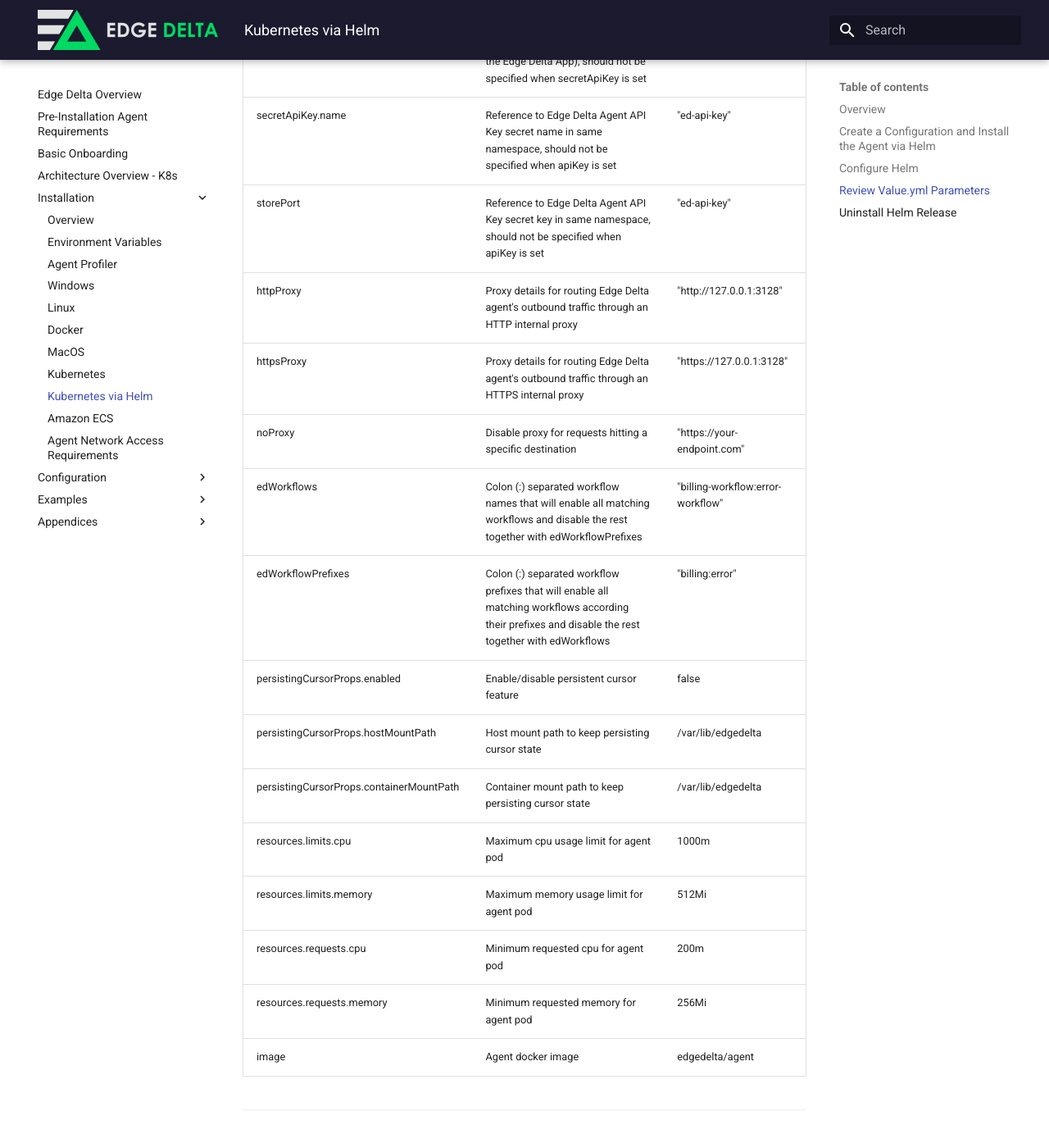
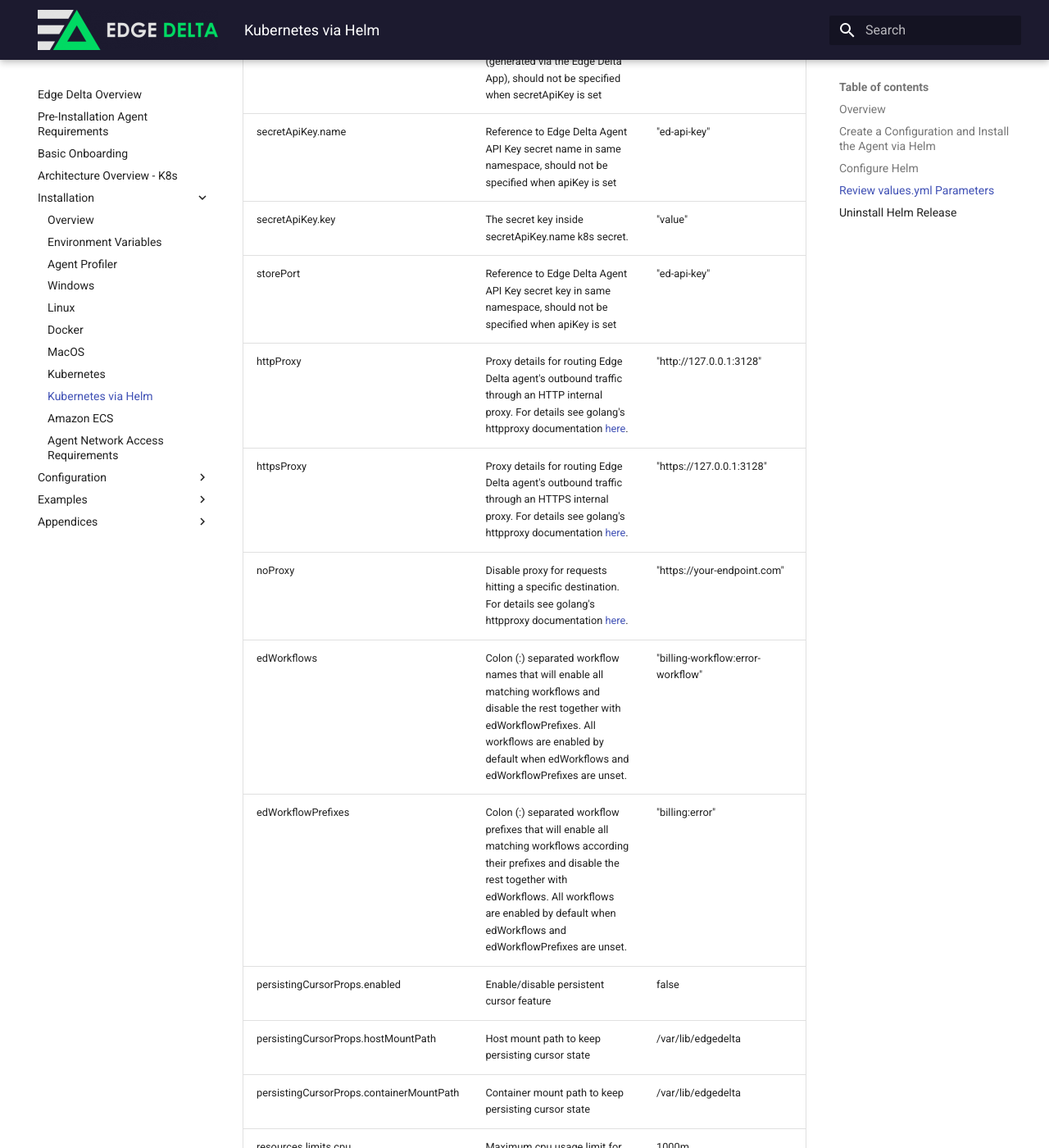
Before and after one commit to edgedelta/docs, an MkDocs documentation site: the page built from docs/installation/helm.md, in a window 1280 px wide and 1400 px high, scrolled down 2188 px. Shown: the whole window at 82% size. Built offline with MkDocs 1.6.1 and Material for MkDocs 9.7.7, drawn with Linux system fonts in a browser that asks for light colours; some of the changed text lies outside the part shown.

Commit message:
Add aggregatorProps documentation to helm chart installation page (#95)

```diff
--- a/docs/installation/helm.md
+++ b/docs/installation/helm.md
@@ -87,26 +87,29 @@ helm install edgedelta edgedelta/edgedelta -n edgedelta --create-namespace -f va
 
 ***
 
-## Review Value.yml Parameters
+## Review values.yml Parameters
 
 | Name | Description | Example Value |
 | :--- | :--- | :--- |
 | apiKey | API Key used to pull agent's configuration details (generated via the Edge Delta App), should not be specified when secretApiKey is set | "8d32..." |
 | secretApiKey.name | Reference to Edge Delta Agent API Key secret name in same namespace, should not be specified when apiKey is set | "ed-api-key" |
+| secretApiKey.key | The secret key inside secretApiKey.name k8s secret. | "value" |
 | storePort | Reference to Edge Delta Agent API Key secret key in same namespace, should not be specified when apiKey is set | "ed-api-key" |
-| httpProxy | Proxy details for routing Edge Delta agent's outbound traffic through an HTTP internal proxy | "http://127.0.0.1:3128" |
-| httpsProxy | Proxy details for routing Edge Delta agent's outbound traffic through an HTTPS internal proxy | "https://127.0.0.1:3128" |
-| noProxy | Disable proxy for requests hitting a specific destination | "https://your-endpoint.com" |
-| edWorkflows | Colon (:) separated workflow names that will enable all matching workflows and disable the rest together with edWorkflowPrefixes | "billing-workflow:error-workflow" |
-| edWorkflowPrefixes | Colon (:) separated workflow prefixes that will enable all matching workflows according their prefixes and disable the rest together with edWorkflows | "billing:error" |
+| httpProxy | Proxy details for routing Edge Delta agent's outbound traffic through an HTTP internal proxy. For details see golang's httpproxy documentation [here](https://pkg.go.dev/golang.org/x/net/http/httpproxy). | "http://127.0.0.1:3128" |
+| httpsProxy | Proxy details for routing Edge Delta agent's outbound traffic through an HTTPS internal proxy. For details see golang's httpproxy documentation [here](https://pkg.go.dev/golang.org/x/net/http/httpproxy). | "https://127.0.0.1:3128" |
+| noProxy | Disable proxy for requests hitting a specific destination. For details see golang's httpproxy documentation [here](https://pkg.go.dev/golang.org/x/net/http/httpproxy). | "https://your-endpoint.com" |
+| edWorkflows | Colon (:) separated workflow names that will enable all matching workflows and disable the rest together with edWorkflowPrefixes. All workflows are enabled by default when edWorkflows and edWorkflowPrefixes are unset. | "billing-workflow:error-workflow" |
+| edWorkflowPrefixes | Colon (:) separated workflow prefixes that will enable all matching workflows according their prefixes and disable the rest together with edWorkflows. All workflows are enabled by default when edWorkflows and edWorkflowPrefixes are unset. | "billing:error" |
 | persistingCursorProps.enabled | Enable/disable persistent cursor feature | false |
 | persistingCursorProps.hostMountPath | Host mount path to keep persisting cursor state | /var/lib/edgedelta |
 | persistingCursorProps.containerMountPath | Container mount path to keep persisting cursor state | /var/lib/edgedelta |
-| resources.limits.cpu | Maximum cpu usage limit for agent pod | 1000m |
-| resources.limits.memory | Maximum memory usage limit for agent pod | 512Mi |
-| resources.requests.cpu| Minimum requested cpu for agent pod | 200m |
-| resources.requests.memory | Minimum requested memory for agent pod |256Mi |
-| image | Agent docker image | edgedelta/agent |
+| resources.limits.cpu | Maximum cpu usage limit for agent container | 1000m |
+| resources.limits.memory | Maximum memory usage limit for agent container | 512Mi |
+| resources.requests.cpu| Minimum requested cpu for agent container | 200m |
+| resources.requests.memory | Minimum requested memory for agent container |256Mi |
+| image | Agent docker image | gcr.io/edgedelta/agent:latest |
+| aggregatorProps.enabled | When set to true aggregator agent is added to the deployment. | false |
+| aggregatorProps.port | Port to be used by rest of the agents to communicate with aggregator. | 9191 |
 
 ***
 
```
